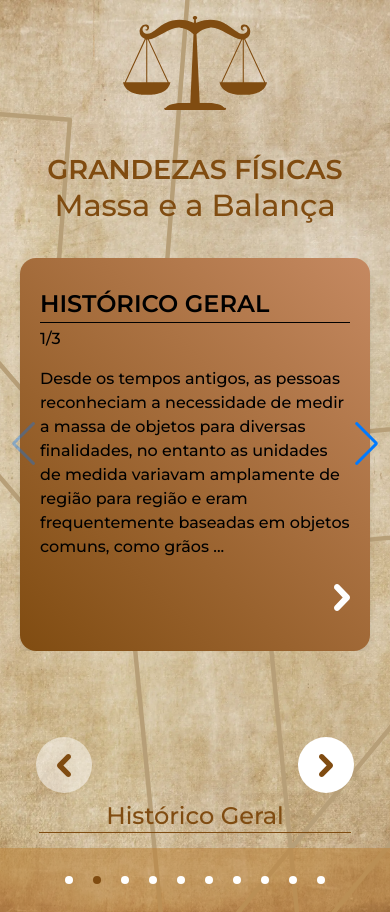
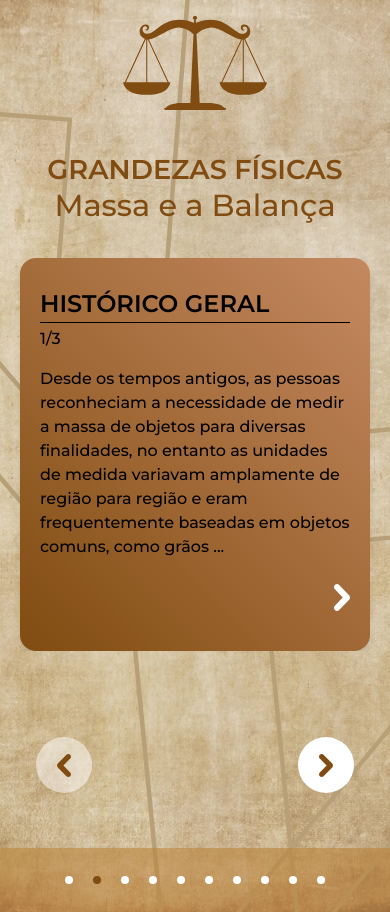
Before and after one commit to ricardoabb/fis_c2_l1b_011, a Next.js app: page / in a window 390 px wide. Built offline with nearby package versions, Linux system fonts and the light colour scheme.

Commit message:
🐛  swiper

```diff
--- a/src/app/components/FooterMenu.tsx
+++ b/src/app/components/FooterMenu.tsx
@@ -8,7 +8,7 @@ export function FooterMenu() {
 
   return (
     <div className='relative bg-sand-200 rounded-none  lg:rounded-t-[80px] w-full lg:w-[750px] pt-4 pb-4  mx-auto bg-opacity-60'>
-      <h2 className='absolute -top-12 text-sand-500 text-2xl left-1/2 -translate-x-1/2 w-[80%] text-center border-b-[1px] border-white'>{title}</h2>
+      <h2 className='absolute hidden md:block -top-12 text-sand-500 text-2xl left-1/2 -translate-x-1/2 w-[80%] text-center border-b-[1px] border-white'>{title}</h2>
       <ul className='w-auto flex gap-5 lg:gap-10 justify-center items-center  ' >
         {card.map((item, index) => (
         index >= 2 ? (
--- a/src/app/components/InfoSlider.tsx
+++ b/src/app/components/InfoSlider.tsx
@@ -2,13 +2,10 @@
 import Image from "next/image";
 import iconImage from '@/app/assets/icon-image.png';
 import React, { useState, useRef, useEffect } from 'react';
-
 // import Swiper core and required modules
-import { Navigation,A11y } from 'swiper/modules';
-import 'swiper/css';
-import 'swiper/css/navigation';
-import 'swiper/css/pagination';
-import 'swiper/css/scrollbar';
+import { Navigation, A11y } from 'swiper/modules';
+import { register, SwiperContainer } from "swiper/element/bundle";
+register();
 
 import { Swiper, SwiperSlide } from 'swiper/react';
 
@@ -18,35 +15,38 @@ import 'swiper/css/navigation';
 import 'swiper/css/pagination';
 import 'swiper/css/scrollbar';
 import { Intro } from "./Intro";
-import {card } from "../utils/info";
+import { card } from "../utils/info";
 import useCardStore from "../stores/CardStore";
 import { useModalStore } from "../stores/useModalStore";
 
 export function InfoSlider() {
 
-    const sliderRef: any = useRef(null);
+    const sliderRef: any = useRef<SwiperContainer>(null);
     const prevRef = useRef(null);
     const nextRef = useRef(null);
+
     const [realIndex, setIndex] = useState(0);
     const [isEnd, setIsEnd] = useState(false);
     const [activeIndex, setActiveIndex] = useState(0);
-    const {isImageActive } = useCardStore();
-    const {setActiveId, setModal, openModal, image1} = useModalStore();
+    const { isImageActive } = useCardStore();
+    const { setActiveId, setModal, openModal, image1 } = useModalStore();
 
     useEffect(() => {
-        setModal({image1: card[0].image, title: card[0].title, subtitle: card[0].subtitle });
+        setModal({ image1: card[0].image, title: card[0].title, subtitle: card[0].subtitle });
+
+
+        register();
     }, [])
 
     const handleSlideChange = (swiper: any) => {
         setActiveIndex(swiper.activeIndex);
-        setModal({image1: `${card[swiper.activeIndex].image}`, title: `${card[swiper.activeIndex].title}`, subtitle: `${card[swiper.activeIndex].subtitle}`} );
+        setModal({ image1: `${card[swiper.activeIndex].image}`, title: `${card[swiper.activeIndex].title}`, subtitle: `${card[swiper.activeIndex].subtitle}` });
         setActiveId(swiper.activeIndex <= 2 ? 2 : swiper.activeIndex);
-        console.log("acticvID: ", swiper.activeIndex );
 
     };
 
-    function handleImage(){
-        console.log("ID:", activeIndex);
+    function handleImage() {
+
         openModal();
 
     }
@@ -58,6 +58,7 @@ export function InfoSlider() {
             <Swiper onSlideChange={handleSlideChange}
                 modules={[Navigation, A11y]}
                 ref={sliderRef}
+
                 onInit={(swiper: any) => {
                     swiper.params.navigation.prevEl = prevRef.current;
                     swiper.params.navigation.nextEl = nextRef.current;
@@ -65,7 +66,7 @@ export function InfoSlider() {
                     swiper.navigation.update();
                 }}
                 spaceBetween={50}
-                navigation
+
                 slidesPerView={1}
                 allowTouchMove={false}
 
@@ -73,7 +74,7 @@ export function InfoSlider() {
 
                 {card.map((item, index) => (
                     <SwiperSlide key={index}>
-                        {activeIndex === index ? <Intro key={activeIndex} id={activeIndex} title={item.title} date={item.date} content={item.content}  hide={false} /> : null}
+                        {activeIndex === index ? <Intro key={activeIndex} id={activeIndex} title={item.title} date={item.date} content={item.content} hide={false} /> : null}
                     </SwiperSlide>
                 ))}
             </Swiper>
@@ -96,7 +97,7 @@ export function InfoSlider() {
                     </div>
                 </button>
 
-                    <div className={`transition-all ease-in-out  ${ isImageActive && image1 ? 'opacity-100 cursor-pointer': 'opacity-0 overflow-hidden w-0 h-0'} w-36 `} onClick={handleImage}>
+                <div className={`transition-all ease-in-out  ${isImageActive && image1 ? 'opacity-100 cursor-pointer' : 'opacity-0 overflow-hidden w-0 h-0'} w-36 `} onClick={handleImage}>
                     <Image
                         src={iconImage}
                         alt=""
--- a/src/app/components/Modal.tsx
+++ b/src/app/components/Modal.tsx
@@ -54,8 +54,8 @@ export function Modal() {
                                             objectFit='cover'
                                             sizes='100vh'
                                             quality={100}
-                                            priority={true}
-                                            unoptimized={true}
+                                            // priority={true}
+                                            // unoptimized={true}
                                         />
                                     </div>
 
```
Lines whose indentation alone changed are shown as unchanged.
